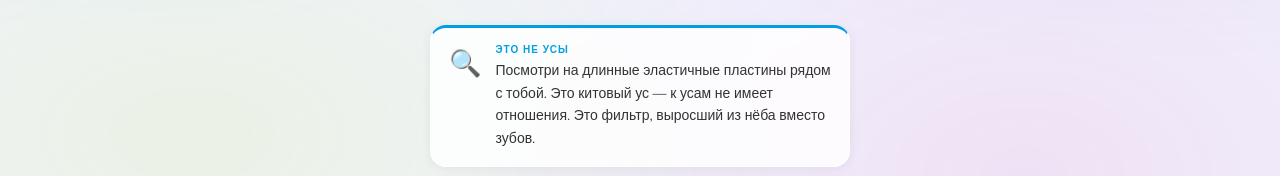
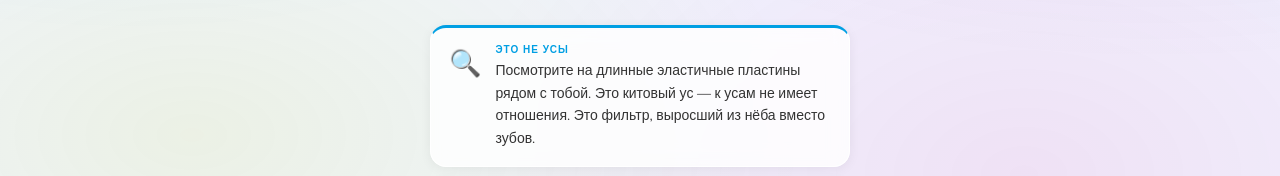
Before and after one commit to school-6/musey, a plain HTML site: page kit.html in a window 1280 px wide. Shown: the part 505-681 px from the top of the page. Drawn offline with nearby package versions, Linux system fonts and the light colour scheme; a web font is replaced by a local one.

Commit message:
Update kit.html

```diff
--- a/kit.html
+++ b/kit.html
@@ -91,7 +91,7 @@
       <div class="card-icon">🔍</div>
       <div class="card-text">
         <div class="card-title">Это не усы</div>
-        <div class="card-body">Посмотри на длинные эластичные пластины рядом с тобой. Это китовый ус — к усам не имеет отношения. Это фильтр, выросший из нёба вместо зубов.</div>
+        <div class="card-body">Посмотрите на длинные эластичные пластины рядом с тобой. Это китовый ус — к усам не имеет отношения. Это фильтр, выросший из нёба вместо зубов.</div>
       </div>
     </div>
     <div class="card">
```
